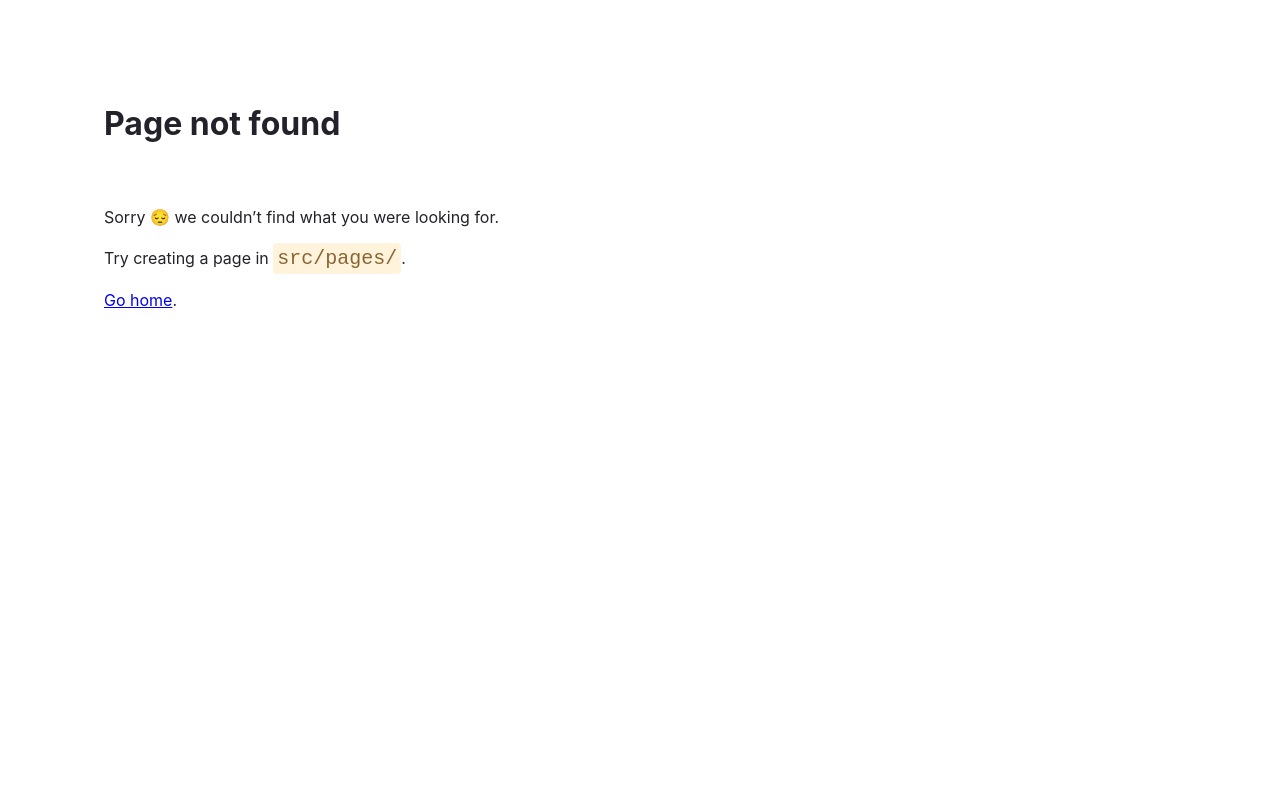
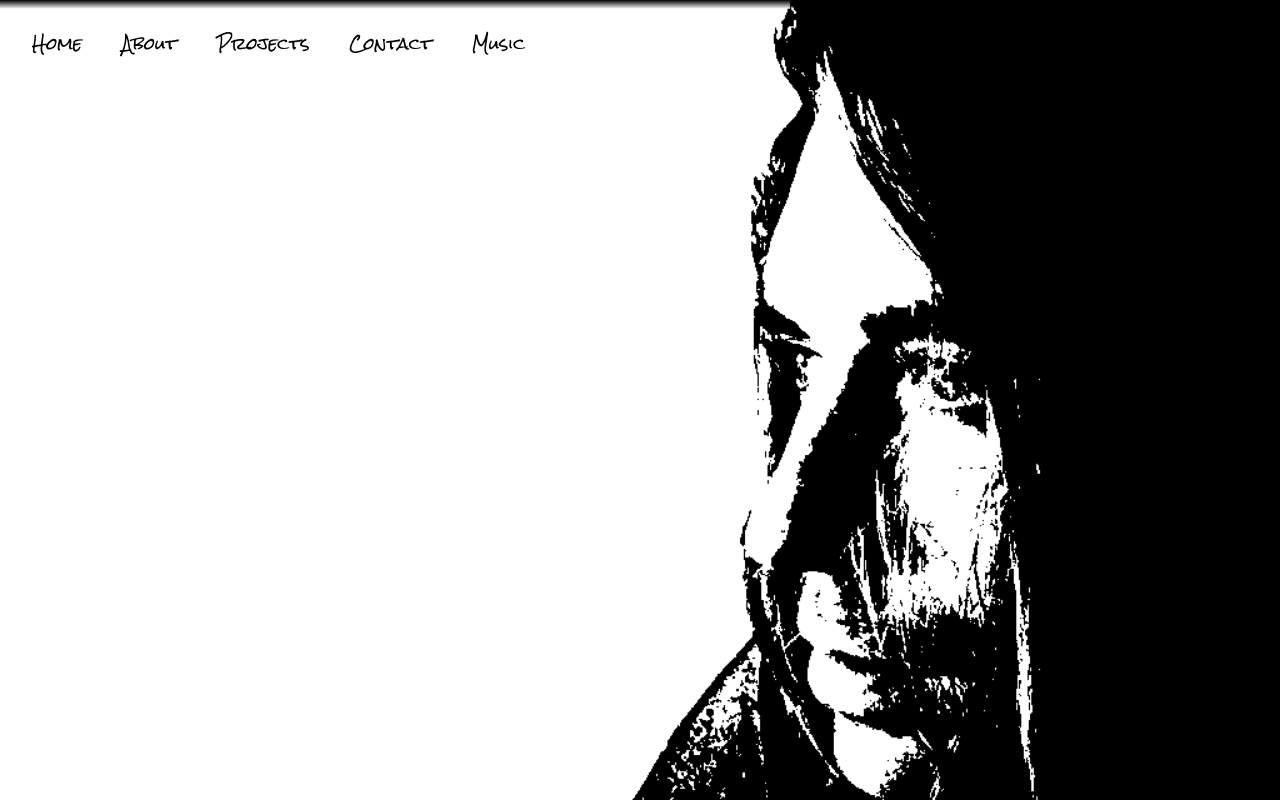
Before and after one commit to SeanLaTour/Official-Portfolio, a Gatsby site: page /about in a window 1280 px wide. Before the commit this address had no page. Built offline with nearby package versions, Linux system fonts and the light colour scheme; Gatsby itself is replaced by a stand-in of ours; a web font is replaced by a local one.

Commit message:
added navigation and new pages

```diff
--- /dev/null
+++ b/src/components/about/about.tsx
@@ -0,0 +1,24 @@
+import { Box } from "@chakra-ui/react";
+import React from "react";
+import BackgroundImage from "../../images/blackandwhiteprofile.png";
+import PaintSplashImage from "../../images/paintspray.png";
+import {
+  PortfolioTextSubTitle,
+  PortfolioTextTitle,
+} from "../shared/portfolio_text";
+
+const About: React.FC = (props) => {
+  return (
+    <Box
+      backgroundImage={BackgroundImage}
+      backgroundRepeat="no-repeat"
+      backgroundPosition="right"
+      backgroundSize="auto 100%"
+      height="100vh"
+      paddingTop="6rem"
+      paddingLeft="2rem"
+    ></Box>
+  );
+};
+
+export default About;
--- a/src/components/shared/header/header.tsx
+++ b/src/components/shared/header/header.tsx
@@ -1,6 +1,7 @@
 import React, { ReactNode } from "react";
 import { Box, HStack, Text } from "@chakra-ui/react";
 import { PortfolioTextNav } from "../portfolio_text";
+import { navigate } from "gatsby";
 
 interface HeaderProps {
   children: React.ReactNode;
@@ -8,11 +9,34 @@ interface HeaderProps {
 
 const Header: React.FC<HeaderProps> = (props) => {
   return (
-    <Box position="fixed" padding="2rem">
+    <Box
+      width="100%"
+      backgroundImage={`linear-gradient(to bottom, rgb(0,0,0, 1) 0%, rgb(275,275,275, 0) 10%)`}
+      position="fixed"
+      padding="2rem"
+    >
       <HStack>
-        <PortfolioTextNav paddingRight="2rem">About</PortfolioTextNav>
-        <PortfolioTextNav paddingRight="2rem">Projects</PortfolioTextNav>
-        <PortfolioTextNav paddingRight="2rem">Contact</PortfolioTextNav>
+        <PortfolioTextNav onClick={() => navigate("/")} paddingRight="2rem">
+          Home
+        </PortfolioTextNav>
+        <PortfolioTextNav
+          onClick={() => navigate("/about")}
+          paddingRight="2rem"
+        >
+          About
+        </PortfolioTextNav>
+        <PortfolioTextNav
+          onClick={() => navigate("/projects")}
+          paddingRight="2rem"
+        >
+          Projects
+        </PortfolioTextNav>
+        <PortfolioTextNav
+          onClick={() => navigate("/contact")}
+          paddingRight="2rem"
+        >
+          Contact
+        </PortfolioTextNav>
         <PortfolioTextNav paddingRight="2rem">Music</PortfolioTextNav>
       </HStack>
     </Box>
--- /dev/null
+++ b/src/pages/about.js
@@ -0,0 +1,18 @@
+import * as React from "react";
+import { ChakraProvider } from "@chakra-ui/provider";
+import "../index.css";
+import LandingPage from "../components/landing_page/landing_page";
+import Header from "../components/shared/header/header";
+import About from "../components/about/about";
+
+// markup
+const AboutPage = () => {
+  return (
+    <ChakraProvider>
+      <Header />
+      <About />
+    </ChakraProvider>
+  );
+};
+
+export default AboutPage;
```
Also changed, not shown: src/pages/contact.js (added, +18 -0 lines), src/pages/projects.js (added, +18 -0 lines).
